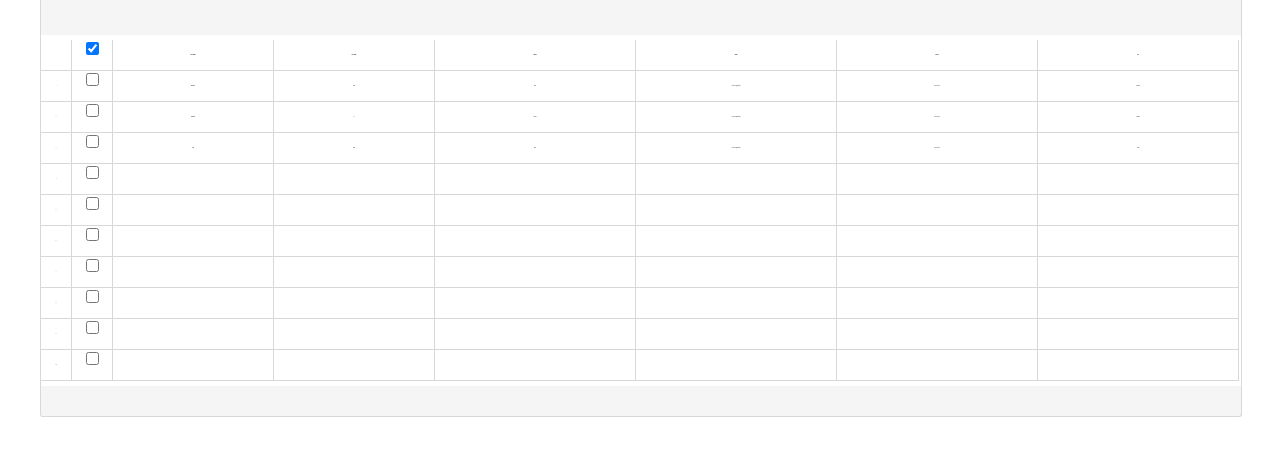
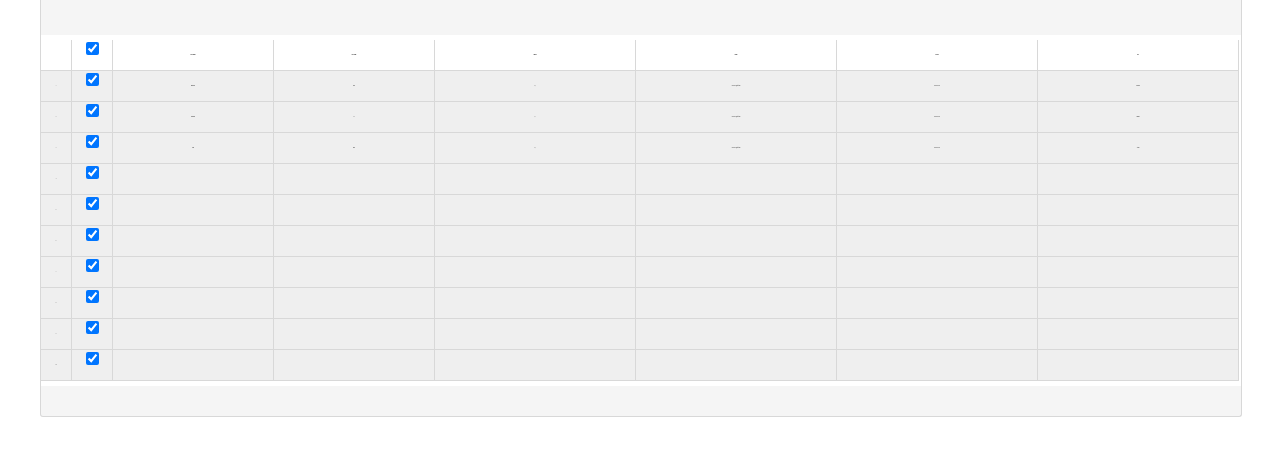
Before and after one commit to cl900522/yayoi-ui, a plain HTML site: page html/index-grid.html in a window 1280 px wide. Both pictures are taken after a click on the checkbox 92 px from the left and 97 px from the top of the page. Shown: the part 49-504 px from the top of the page. Drawn offline with Linux system fonts and the light colour scheme.

Commit message:
选中非选中行

```diff
--- a/css/yayoi-ui.css
+++ b/css/yayoi-ui.css
@@ -452,13 +452,20 @@
     height: 30px;
     text-align: center;
 }
-.yayoi-grid-table td.row-column {
+.yayoi-grid-table td>div{
+    width: 100%;
+    height: 100%;
+}
+.yayoi-grid-table td>div.selected{
+    background-color: #efefef;
+}
+.yayoi-grid-table div.row-column {
     width: 30px;
 }
-.yayoi-grid-table td.check-column {
+.yayoi-grid-table div.check-column {
     width: 40px;
 }
-.yayoi-grid-table td.check-column input[type=checkbox] {
+.yayoi-grid-table div.check-column input[type=checkbox] {
     cursor: pointer;
 }
 .yayoi-grid-titles .yayoi-grid-table {
--- a/html/index-grid.html
+++ b/html/index-grid.html
@@ -42,7 +42,13 @@
                 }, {
                     type: "text", format: "text",  title: "Last Name", router: "lastName", width: "160px",
                 }, {
-                    type: "text", format: "text", title: "Gender", router: "gender", width: "200px",
+                    type: "text", format: "text", title: "Gender", router: "gender", width: "200px", decorate: function(rowData) {
+                        if (rowData.gender=="male") {
+                            return "男";
+                        } else {
+                            return "女";
+                        }
+                    }
                 }, {
                     type: "text", format: "text", title: "Email", router: "email", width: "200px",
                 }, {
--- a/src/yayoi-ui-grid.js
+++ b/src/yayoi-ui-grid.js
@@ -31,10 +31,10 @@ yayoi.util.extend("yayoi.ui.grid.Grid", "yayoi.ui.common.Component", [], functio
         formHtml += "<div class='yayoi-frozen-grid'><div class='yayoi-grid-titles'><table class='yayoi-grid-table'>";
         var tr = "<tr>";
         if(this.showIndex){
-            tr += "<td class='row-column check-all'></td>"
+            tr += "<td><div class='row-column'></div></td>"
         }
         if(this.showCheckbox) {
-            tr += "<td class='check-column'><input type='checkbox'/></td>"
+            tr += "<td><div class='check-column'><input type='checkbox' class='check-all'/></div></td>"
         }
         tr += "</tr>";
         formHtml += tr;
@@ -43,10 +43,10 @@ yayoi.util.extend("yayoi.ui.grid.Grid", "yayoi.ui.common.Component", [], functio
         for(var i=0; i<this.page.pageSize; i++) {
             var tr = "<tr>";
             if(this.showIndex){
-                tr += "<td class='row-column'><span>" + (i+1) + "</span></td>"
+                tr += "<td><div class='row-column' data-grid-row=" + i + "><span>" + (i+1) + "</span></div></td>"
             }
             if(this.showCheckbox) {
-                tr += "<td class='check-column'><input type='checkbox'/></td>"
+                tr += "<td><div class='check-column' data-grid-row=" + i + "><input type='checkbox'/></div></td>"
             }
             tr += "</tr>";
             formHtml += tr;
@@ -95,11 +95,17 @@ yayoi.util.extend("yayoi.ui.grid.Grid", "yayoi.ui.common.Component", [], functio
                 column.render();
             }
         }
-
-        container.find(".check-all").click(function(){
-            alert(1);
-        });
     };
+    this.selectRow = function(i) {
+        var container = this.getContainer();
+        container.find("div[data-grid-row="+i+"]").addClass("selected");
+        container.find(".yayoi-frozen-grid div[data-grid-row="+i+"] input[type=checkbox]").attr("checked", "");
+    };
+    this.unselectRow = function(i) {
+        var container = this.getContainer();
+        container.find("div[data-grid-row="+i+"]").removeClass("selected");
+        container.find(".yayoi-frozen-grid div[data-grid-row="+i+"] input[type=checkbox]").removeAttr("checked");
+    }
     this.invalidate = function() {
         var container = this.getContainer();
         var rootValue = this.getModel().getValue(this.getRouter());
@@ -121,9 +127,26 @@ yayoi.util.extend("yayoi.ui.grid.Grid", "yayoi.ui.common.Component", [], functio
     };
     this.initEvents = function () {
         var container = this.getContainer();
-        var that =this;
-//        container.find(".buttons").bind("click", function(){
-//        });
+        var that = this;
+        container.find(".check-all").click(function(){
+            if($(this).attr("checked")){
+                for(var i=0; i<that.pageSize; i++) {
+                    that.selectRow(i);
+                }
+            } else {
+                for(var i=0; i<that.pageSize; i++) {
+                    that.unselectRow(i);
+                }
+            }
+        });
+        container.find(".yayoi-frozen-grid input[type=checkbox]").click(function(){
+            var row = $(this).parent().attr("data-grid-row");
+            if($(this).attr("checked")){
+                that.selectRow(row);
+            } else {
+                that.unselectRow(row);
+            }
+        });
     };
     this.getColumn = function(arg1) {
     };
@@ -168,10 +191,7 @@ yayoi.util.extend("yayoi.ui.grid.Column", "yayoi.ui.common.Component", [], funct
 });
 
 yayoi.util.extend("yayoi.ui.grid.TextColumn", "yayoi.ui.grid.Column", [], function(){
-    this.onRendering = function(){
-        var container = this.getContainer();
-        var html = "<span>" + this.getValue() + "</span>";
-        container.html(html);
+    this.onRendering = function() {
     };
     this.setValue = function(value) {
         var model = this.getModel();
@@ -189,6 +209,11 @@ yayoi.util.extend("yayoi.ui.grid.TextColumn", "yayoi.ui.grid.Column", [], functi
     };
     this.invalidate = function () {
         var container = this.getContainer();
-        container.find("span").html(this.getValue());
-    }
+
+        var rowData = this.getModel() == null ? {} : this.getModel().getValue("/");
+        container.html(this.decorate(rowData || {}));
+    };
+    this.decorate = function(rowData) {
+        return "<span>" + this.getValue() + "</span>";
+    };
 });
```
